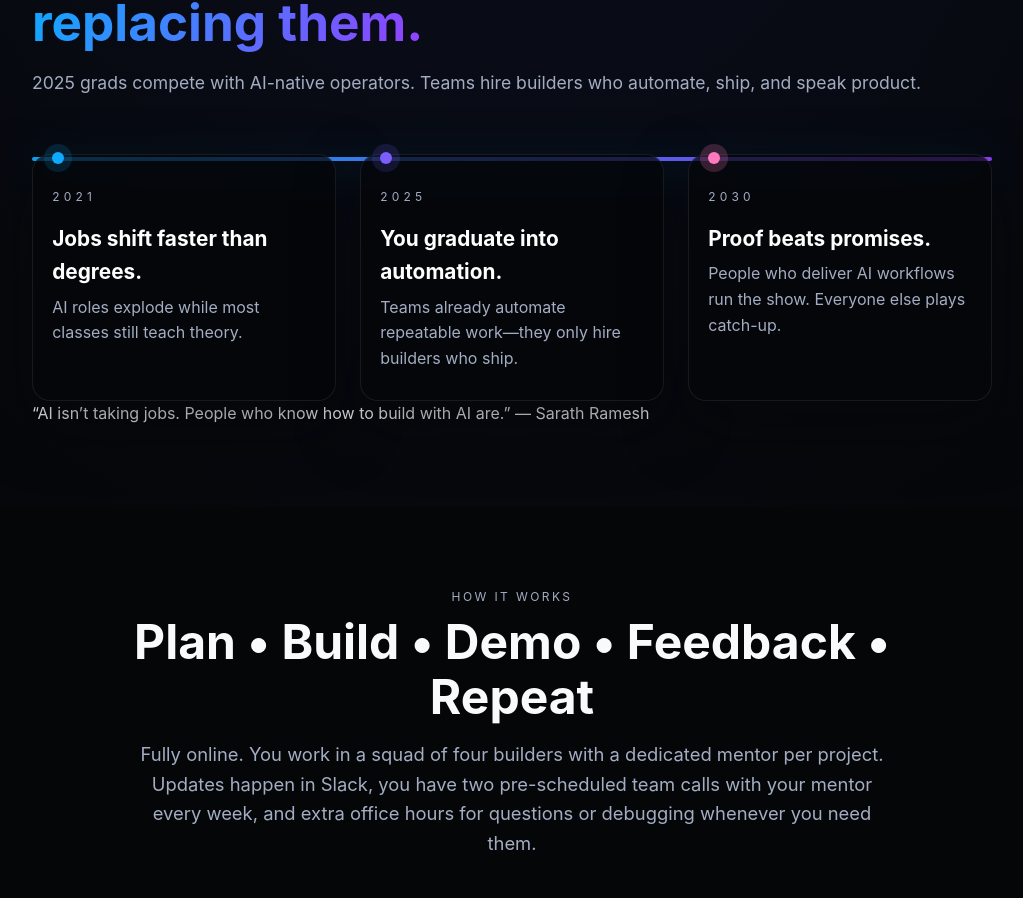
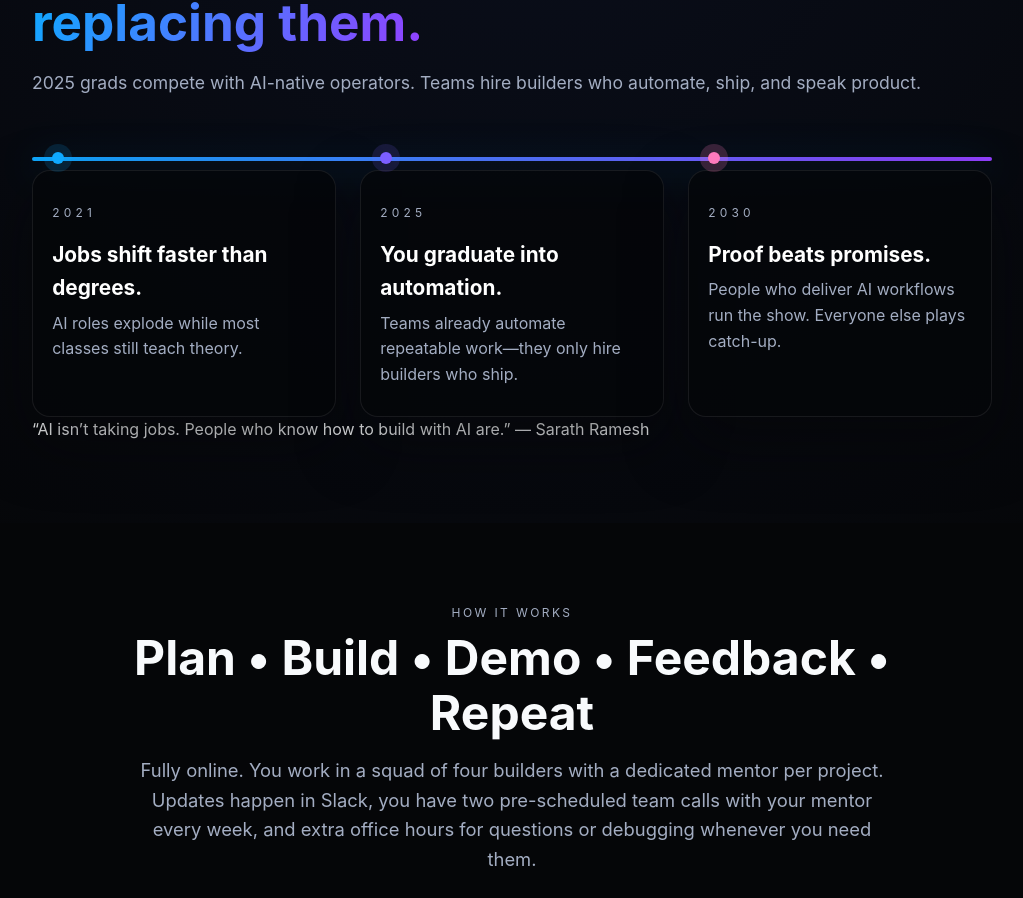
Before and after one commit to kagrawal29/ai-native-internship-next, a Next.js app: page / in a window 1280 px wide. Shown: the part 2175-3073 px from the top of the page, without its empty margins (128-1151 px from the left). Built offline with nearby package versions, Linux system fonts and the light colour scheme.

Commit message:
Add top margin to timeline nodes

```diff
--- a/app/styles.css
+++ b/app/styles.css
@@ -408,6 +408,7 @@ img {
 
 .timeline-node {
   flex: 1 1 220px;
+  margin-top: 1rem;
   padding: 1.8rem 1.2rem;
   border-radius: 18px;
   background: rgba(5, 6, 8, 0.75);
@@ -419,7 +420,7 @@ img {
 .timeline-node::before {
   content: "";
   position: absolute;
-  top: 0.2rem;
+  top: -0.8rem;
   left: 1.2rem;
   width: 12px;
   height: 12px;
```
